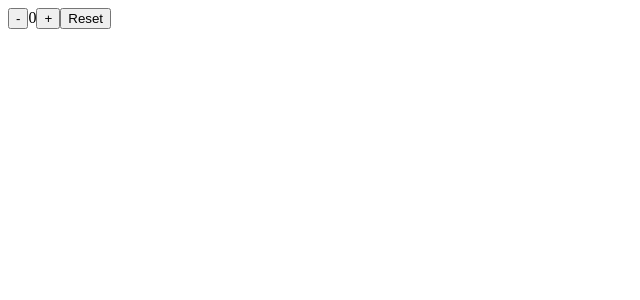
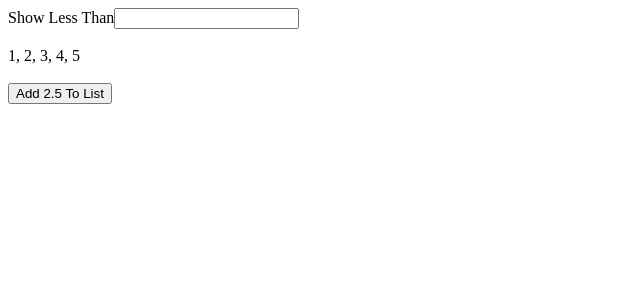
Before and after one commit to Angi-Adema/intro-react-vite-app, a React (Vite) app: page / in a window 1280 px wide. Shown: the top 300 px of the page, without its empty margins (0-640 px from the left). Built offline with nearby package versions, Linux system fonts and the light colour scheme.

Commit message:
commented out SampleCounter.jsx and updated App.jsx in order to explore reasons why not to store derived state

```diff
--- a/src/App.jsx
+++ b/src/App.jsx
@@ -1,18 +1,19 @@
 import { useState } from "react";
-import { SampleCounter } from "./sampleCounter";
 
 export default function App() {
-  const [count, setCount] = useState(0);
-
-  function changeCount(amount) {
-    setCount((c) => c + amount);
-  }
-
-  function reset() {
-    setCount(0);
-  }
+  const [items, setItems] = useState([1, 2, 3, 4, 5]);
 
   return (
-    <SampleCounter count={count} changeCount={changeCount} reset={reset} />
+    <>
+      <label htmlFor="lessThan">Show Less Than</label>
+      <input id="lessThan" type="number" />
+      <br />
+      <br />
+      <div>{items.join(", ")}</div>
+      <br />
+      <button onClick={() => setItems((i) => [...i, 2.5])}>
+        Add 2.5 To List
+      </button>
+    </>
   );
 }
--- a/src/sampleCounter.jsx
+++ b/src/sampleCounter.jsx
@@ -1,10 +1,10 @@
-export function SampleCounter({ count, changeCount, reset }) {
-  return (
-    <>
-      <button onClick={() => changeCount(-1)}>-</button>
-      {count}
-      <button onClick={() => changeCount(+1)}>+</button>
-      <button onClick={reset}>Reset</button>
-    </>
-  );
-}
+// export function SampleCounter({ count, changeCount, reset }) {
+//   return (
+//     <>
+//       <button onClick={() => changeCount(-1)}>-</button>
+//       {count}
+//       <button onClick={() => changeCount(+1)}>+</button>
+//       <button onClick={reset}>Reset</button>
+//     </>
+//   );
+// }
```
